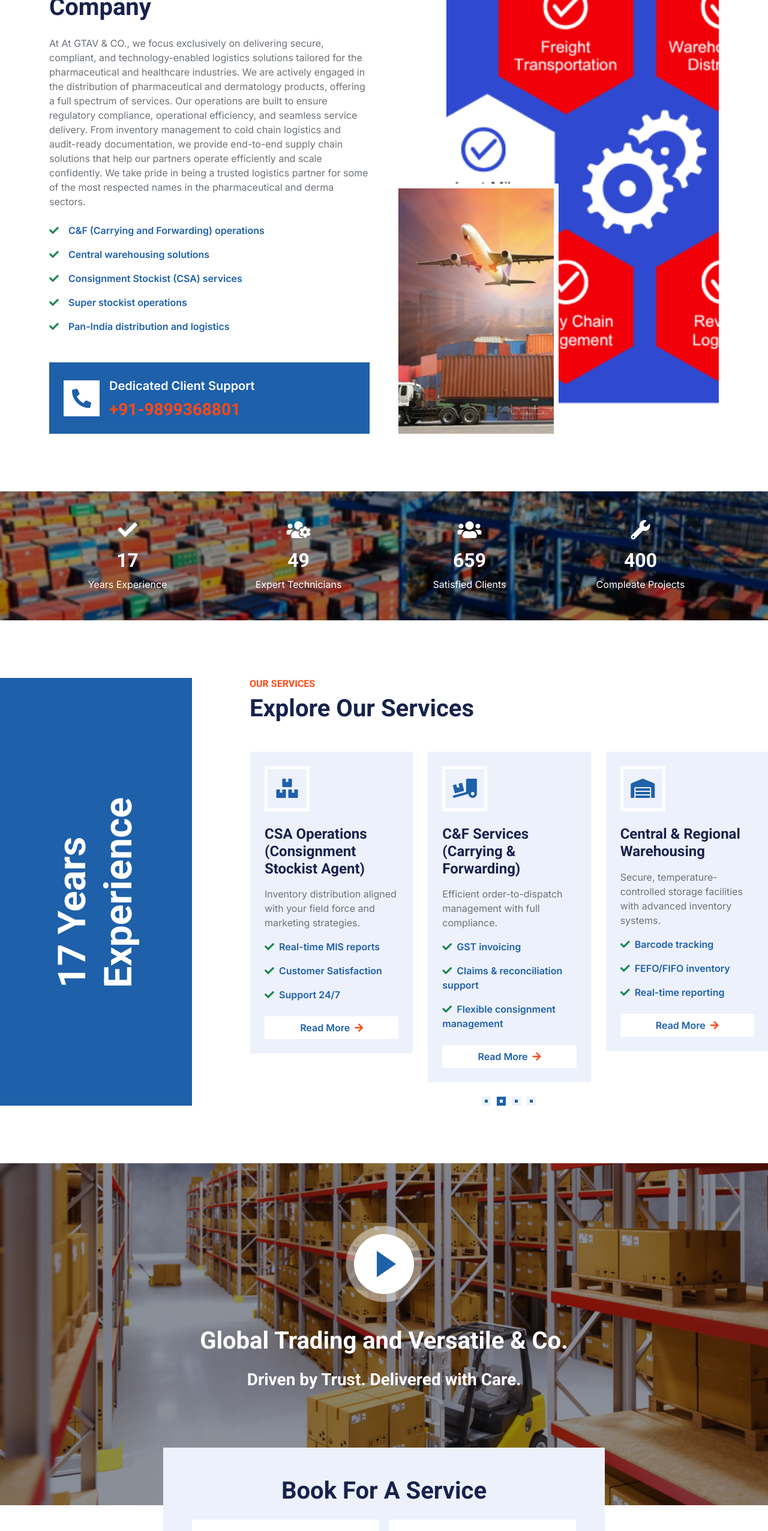
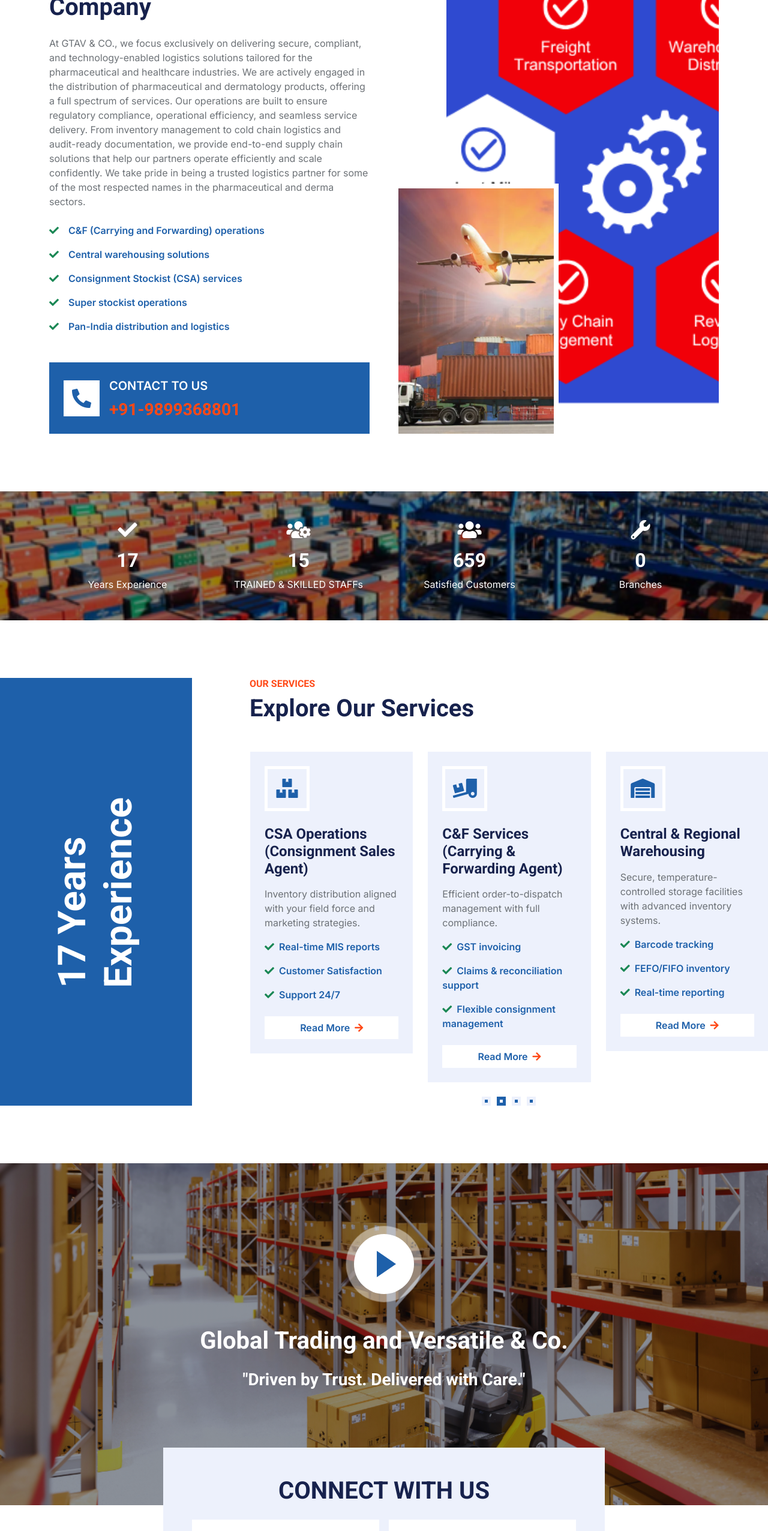
Before and after one commit to tribhuankumar1989/gtav_co, a plain HTML site: page index.html in a window 1280 px wide. Shown: the part 1746-4298 px from the top of the page at 60% size. Drawn offline with nearby package versions, Linux system fonts and the light colour scheme.

Commit message:
Update index.html

```diff
--- a/index.html
+++ b/index.html
@@ -195,7 +195,7 @@
                 <div class="col-lg-6 wow fadeInUp" data-wow-delay="0.1s">
                     <h6 class="text-secondary text-uppercase">About Us</h6>
                     <h1 class="mb-4">We are trusted logistics and warehousing solutions Company</h1>
-                    <p class="mb-4">At At GTAV & CO., we focus exclusively on delivering secure, compliant, and technology-enabled logistics solutions tailored for the pharmaceutical and healthcare industries. We are actively engaged in the distribution of pharmaceutical and dermatology products, offering a full spectrum of services. Our operations are built to ensure regulatory compliance, operational efficiency, and seamless service delivery. From inventory management to cold chain logistics and audit-ready documentation, we provide end-to-end supply chain solutions that help our partners operate efficiently and scale confidently. We take pride in being a trusted logistics partner for some of the most respected names in the pharmaceutical and derma sectors.</p>
+                    <p class="mb-4">At GTAV & CO., we focus exclusively on delivering secure, compliant, and technology-enabled logistics solutions tailored for the pharmaceutical and healthcare industries. We are actively engaged in the distribution of pharmaceutical and dermatology products, offering a full spectrum of services. Our operations are built to ensure regulatory compliance, operational efficiency, and seamless service delivery. From inventory management to cold chain logistics and audit-ready documentation, we provide end-to-end supply chain solutions that help our partners operate efficiently and scale confidently. We take pride in being a trusted logistics partner for some of the most respected names in the pharmaceutical and derma sectors.</p>
                     <p class="fw-medium text-primary"><i class="fa fa-check text-success me-3"></i>C&F (Carrying and Forwarding) operations</p>
                     <p class="fw-medium text-primary"><i class="fa fa-check text-success me-3"></i>Central warehousing solutions</p>
                     <p class="fw-medium text-primary"><i class="fa fa-check text-success me-3"></i>Consignment Stockist (CSA) services</p>
@@ -206,7 +206,7 @@
                             <i class="fa fa-phone-alt fa-2x text-primary"></i>
                         </div>
                         <div class="ms-3">
-                            <p class="fs-5 fw-medium mb-2 text-white">Dedicated Client Support</p>
+                            <p class="fs-5 fw-medium mb-2 text-white">CONTACT TO US</p>
                             <h3 class="m-0 text-secondary">+91-9899368801</h3>
                         </div>
                     </div>
@@ -234,18 +234,18 @@
                 </div>
                 <div class="col-md-6 col-lg-3 text-center wow fadeIn" data-wow-delay="0.3s">
                     <i class="fa fa-users-cog fa-2x text-white mb-3"></i>
-                    <h2 class="text-white mb-2" data-toggle="counter-up">49</h2>
-                    <p class="text-white mb-0">Expert Technicians</p>
+                    <h2 class="text-white mb-2" data-toggle="counter-up">15</h2>
+                    <p class="text-white mb-0">TRAINED & SKILLED STAFFs</p>
                 </div>
                 <div class="col-md-6 col-lg-3 text-center wow fadeIn" data-wow-delay="0.5s">
                     <i class="fa fa-users fa-2x text-white mb-3"></i>
                     <h2 class="text-white mb-2" data-toggle="counter-up">659</h2>
-                    <p class="text-white mb-0">Satisfied Clients</p>
+                    <p class="text-white mb-0">Satisfied Customers</p>
                 </div>
                 <div class="col-md-6 col-lg-3 text-center wow fadeIn" data-wow-delay="0.7s">
                     <i class="fa fa-wrench fa-2x text-white mb-3"></i>
-                    <h2 class="text-white mb-2" data-toggle="counter-up">400</h2>
-                    <p class="text-white mb-0">Compleate Projects</p>
+                    <h2 class="text-white mb-2" data-toggle="counter-up">...</h2>
+                    <p class="text-white mb-0">Branches</p>
                 </div>
             </div>
         </div>
@@ -272,7 +272,7 @@
                             <div class="d-flex align-items-center justify-content-center border border-5 border-white mb-4" style="width: 75px; height: 75px;">
                                 <i class="fa fa-boxes fa-2x text-primary"></i>
                             </div>
-                            <h4 class="mb-3">CSA Operations (Consignment Stockist Agent)</h4>
+                            <h4 class="mb-3">CSA Operations (Consignment Sales Agent)</h4>
                             <p>Inventory distribution aligned with your field force and marketing strategies.</p>
                             <p class="text-primary fw-medium"><i class="fa fa-check text-success me-2"></i>Real-time MIS reports</p>
                             <p class="text-primary fw-medium"><i class="fa fa-check text-success me-2"></i>Customer Satisfaction</p>
@@ -283,7 +283,7 @@
                             <div class="d-flex align-items-center justify-content-center border border-5 border-white mb-4" style="width: 75px; height: 75px;">
                                 <i class="fa fa-truck-loading fa-2x text-primary"></i>
                             </div>
-                            <h4 class="mb-3">C&F Services (Carrying & Forwarding)</h4>
+                            <h4 class="mb-3">C&F Services (Carrying & Forwarding Agent)</h4>
                             <p>Efficient order-to-dispatch management with full compliance.</p>
                             <p class="text-primary fw-medium"><i class="fa fa-check text-success me-2"></i>GST invoicing</p>
                             <p class="text-primary fw-medium"><i class="fa fa-check text-success me-2"></i>Claims & reconciliation support</p>
@@ -346,13 +346,13 @@
             </div>
 
             <h1 class="text-white mb-4">Global Trading and Versatile & Co.</h1>
-            <h3 class="text-white mb-0">Driven by Trust. Delivered with Care.</h3>
+            <h3 class="text-white mb-0">"Driven by Trust. Delivered with Care."</h3>
         </div>
         <div class="container position-relative wow fadeInUp" data-wow-delay="0.1s" style="margin-top: -6rem;">
             <div class="row justify-content-center">
                 <div class="col-lg-8">
                     <div class="bg-light text-center p-5">
-                        <h1 class="mb-4">Book For A Service</h1>
+                        <h1 class="mb-4">CONNECT WITH US</h1>
                         <form action="https://formsubmit.co/gtavnco@gmail.com" method="POST">
                             <div class="row g-3">
                                 <div class="col-12 col-sm-6">
@@ -367,8 +367,7 @@
                                         <option value="Central & Regional Warehousing">Central & Regional Warehousing</option>
                                         <option value="C&F (Carrying & Forwarding) Services">C&F (Carrying & Forwarding) Services</option>
                                         <option value="CSA (Consignment Stockist Agent)">CSA (Consignment Stockist Agent)</option>
-                                        <option value="Cold Chain Logistics">Cold Chain Logistics</option>
-                                        <option value="Reverse Logistics">Reverse Logistics</option>
+                                        <option value="Super Stockist">Super Stockist</option>
                                     </select>
                                 </div>
                                 <div class="col-12 col-sm-6">
@@ -381,7 +380,7 @@
                                     <textarea class="form-control border-0" placeholder="Special Request"></textarea>
                                 </div>
                                 <div class="col-12">
-                                    <button class="btn btn-primary w-100 py-3" type="submit">Book Now</button>
+                                    <button class="btn btn-primary w-100 py-3" type="submit">Connect Now</button>
                                 </div>
                             </div>
                         </form>
@@ -569,7 +568,7 @@
             <div class="row g-5">
                 <div class="col-lg-3 col-md-6">
                     <h4 class="text-light mb-4">Address</h4>
-                    <p class="mb-2"><i class="fa fa-map-marker-alt me-3"></i>B-7, Patel Nagar-II, Near Shiv Temple, GZB-201001</p>
+                    <p class="mb-2"><i class="fa fa-map-marker-alt me-3"></i>GTAV & Co. B-7, Patel Nagar-II, Near Shiv Temple, GZB-201001</p>
                     <p class="mb-2"><i class="fa fa-phone-alt me-3"></i>+91-9899368801</p>
                     <p class="mb-2"><i class="fa fa-envelope me-3"></i>gtavnco@gmail.com</p>
                     <div class="d-flex pt-2">
@@ -582,7 +581,7 @@
                 <div class="col-lg-3 col-md-6">
                     <h4 class="text-light mb-4">Opening Hours</h4>
                     <h6 class="text-light">Monday - Friday :</h6>
-                    <p class="mb-4">09.00 AM - 06.00 PM</p>
+                    <p class="mb-4">09.30 AM - 06.00 PM</p>
                     <h6 class="text-light">Saturday :</h6>
                     <p class="mb-4">09.00 AM - 2:00 PM</p>
                     <h6 class="text-light">Sunday : Closed</h6>
@@ -593,11 +592,11 @@
                     <a class="btn btn-link" href="">C&F Services</a>
                     <a class="btn btn-link" href="">CSA Operations</a>
                     <a class="btn btn-link" href="">Compliance & Documentation</a>
-                    <a class="btn btn-link" href="">Reverse Logistics</a>
+                    <a class="btn btn-link" href="">Super Stockists</a>
                 </div>
                 <div class="col-lg-3 col-md-6">
                     <h4 class="text-light mb-4">Newsletter</h4>
-                    <p>Have a question? Need a warehousing or distribution partner you can trust?</p>
+                    <p>Have a question? Need a warehousing or distribution partner you can trust to us?</p>
                     <div class="position-relative mx-auto" style="max-width: 400px;">
                         <input class="form-control border-0 w-100 py-3 ps-4 pe-5" type="text" placeholder="Your email">
                         <button type="button" class="btn btn-primary py-2 position-absolute top-0 end-0 mt-2 me-2">SignUp</button>
```
